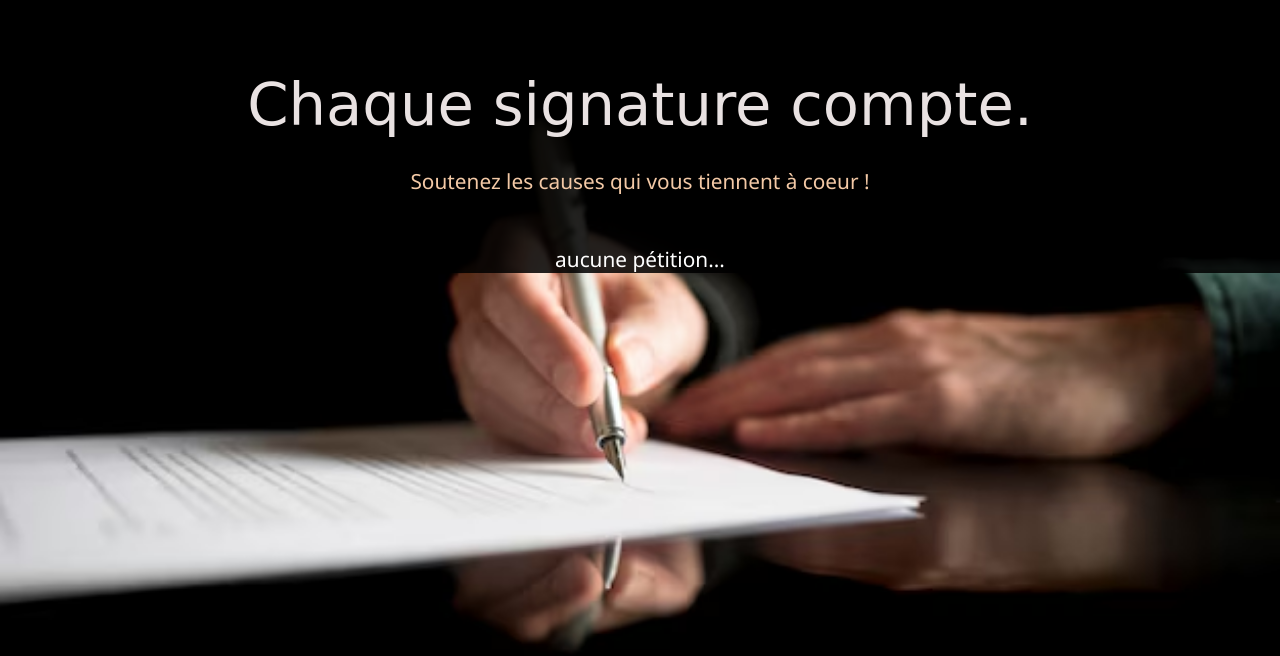
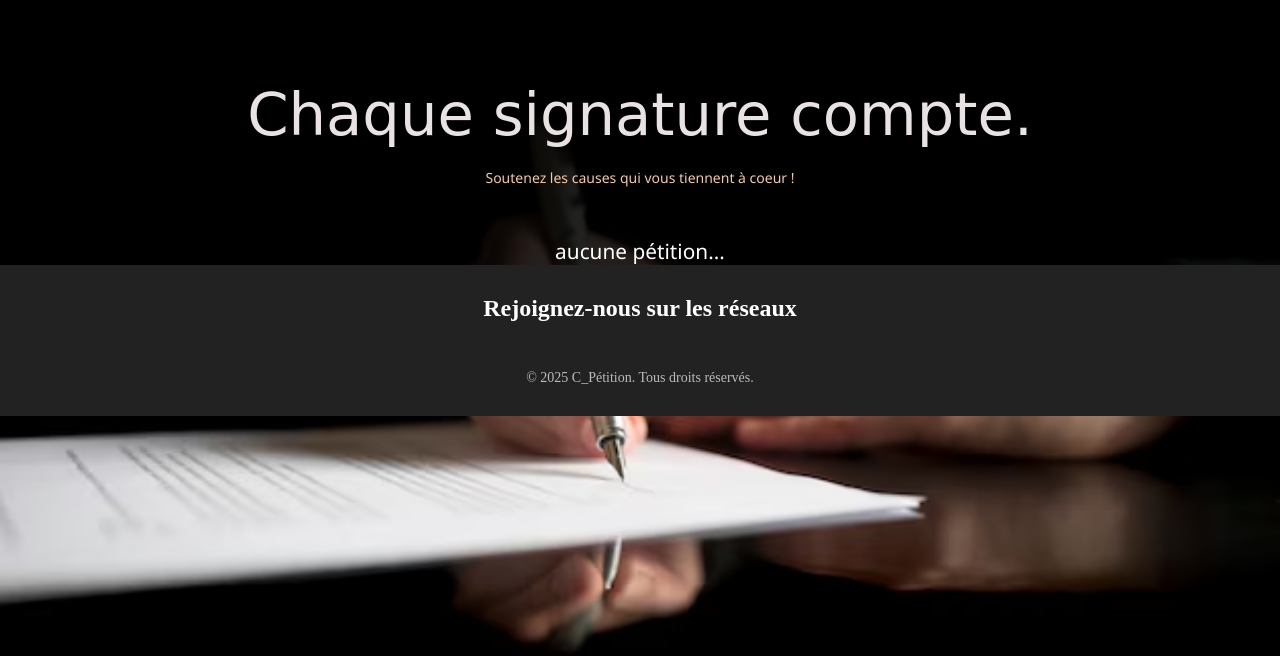
Before and after one commit to Md123etplus/Petition, a PHP site: page /IHM/utilisateur/listePetition.php in a window 1280 px wide. Shown: the part 70-726 px from the top of the page. Run offline with PHP 8.4, Linux system fonts and the light colour scheme; some libraries are stand-ins or nearby versions.

Commit message:
edit petition

```diff
--- a/IHM/utilisateur/ajouterPetition.php
+++ b/IHM/utilisateur/ajouterPetition.php
@@ -14,7 +14,8 @@
                 <input type="text" name="porteurP" id="porteurP" placeholder="Votre nom" required>
 
                 <label for="email">Email:</label>
-                <input type="text" name="email" id="email" placeholder="Votre email" required>
+                <input type="email" name="email" id="email" placeholder="Votre email" required oninput="validateEmail()">
+                <small id="emailError" style="color: red; display: none;">Veuillez entrer une adresse email valide.</small>
 
                 <label for="dateFinP">Date de fin de Publication:</label>
                 <input type="date" name="dateFinP" id="dateFinP" required>
--- /dev/null
+++ b/IHM/utilisateur/include/footer.php
@@ -0,0 +1,15 @@
+<footer>
+    <div class="footer-container">
+        <h2>Rejoignez-nous sur les réseaux</h2>
+        <div class="social-icons">
+            <a href="#" class="social-icon"><i class="fab fa-facebook-f"></i></a>
+            <a href="#" class="social-icon"><i class="fab fa-twitter"></i></a>
+            <a href="#" class="social-icon"><i class="fab fa-instagram"></i></a>
+            <a href="#" class="social-icon"><i class="fab fa-linkedin-in"></i></a>
+        </div>
+        <p>&copy; 2025 C_Pétition. Tous droits réservés.</p>
+    </div>
+</footer>
+
+<!-- FontAwesome pour les icônes -->
+<script src="https://kit.fontawesome.com/your-kit-code.js" crossorigin="anonymous"></script>
--- a/IHM/utilisateur/index.php
+++ b/IHM/utilisateur/index.php
@@ -29,6 +29,8 @@
     <!-- form for adding new petition -->
      <?php include('ajouterPetition.php'); ?>
 
+     <?php include('include/footer.php') ?>
 
+    <script src="/IHM/utilisateur/static/script.js"></script>
 </body>
 </html>
--- a/IHM/utilisateur/listePetition.php
+++ b/IHM/utilisateur/listePetition.php
@@ -24,11 +24,25 @@
             ?>
 
             <div class="petitionContainer">
-                <div class="petition">
+                <form class="petition" action="/Traitement/Utilisateurs.php" method="post">
+                    <input type="number" name="idp" hidden value="<?php echo $petition['IDP'] ?>">
+                <!-- <div > -->
                     <div class="action">
-                        <button><img src="/IHM/utilisateur/static/image/edit.svg" alt="edit"></button>
-                        <button><a href="/Traitement/Utilisateurs.php?deletePetition=deletePetition&idp=<?php echo $petition['IDP'] ?>"><img src="/IHM/utilisateur/static/image/delete-button.svg" alt="edit"></a></button>
+                        <button type="submit" name="sendEditPetition" class="check-btn" style="display: none;">
+                            <!-- <a href="/Traitement/Utilisateurs.php?editPetition=editPetition&idp=<?php //echo $petition['IDP'] ?>"> -->
+                                <img src="/IHM/utilisateur/static/image/check.png" alt="edit">
+                            <!-- </a> -->
+                        </button>
+                        <a class="edit-btn">
+                            <img src="/IHM/utilisateur/static/image/edit.svg" alt="edit">
+                        </a>
+                        <!-- <button> -->
+                            <a href="/Traitement/Utilisateurs.php?deletePetition=deletePetition&idp=<?php echo $petition['IDP'] ?>">
+                                <img src="/IHM/utilisateur/static/image/delete-button.svg" alt="edit">
+                            </a>
+                        <!-- </button> -->
                     </div>
+
 
                     <div class="petitionHeader">
                         <input type="text" name="titre" value="<?php echo $petition['Titre'] ?>" readonly>
@@ -43,13 +57,16 @@
                     <span class="info">
                         <label for="porteurP">Par </label>
                         <input type="text" name="porteurP" id="porteurP" value="<?php echo $petition["PorteurP"] ?>" readonly>
-                        <input type="text" name="email" value="<?php echo "(".$petition["Email"].")" ?>" readonly>
+                        <label>:</label>
+                        <input type="text" name="email" value="<?php echo $petition["Email"] ?>" readonly>
                         <label for="datePublic">, le </label>
                         <input type="date" name="datePublic" id="datePublic" value="<?php echo $petition["DatePublic"] ?>" readonly>
                     </span>
 
                     <a href="/Traitement/Utilisateurs.php?ajoutSignature=ajoutSignature&idp=<?php echo $petition['IDP'] ?>" >Signer</a>
-                </div>
+                <!-- </div> -->
+
+                </form>
             </div>
 
             <?php
@@ -61,5 +78,8 @@
         </div>
     </section>
 
+    <?php include('include/footer.php') ?>
+
+    <script src="/IHM/utilisateur/static/script.js"></script>
 </body>
 </html>
--- /dev/null
+++ b/IHM/utilisateur/static/script.js
@@ -0,0 +1,32 @@
+function validateEmail() {
+    let emailInput = document.getElementById("email");
+    let emailError = document.getElementById("emailError");
+    let emailPattern = /^[a-zA-Z0-9._%+-]+@[a-zA-Z0-9.-]+\.[a-zA-Z]{2,}$/;
+
+    if (!emailPattern.test(emailInput.value)) {
+        emailError.style.display = "block";
+        emailInput.style.border = "1px solid red";
+    } else {
+        emailError.style.display = "none";
+        emailInput.style.border = "1px solid green";
+    }
+}
+
+document.addEventListener("DOMContentLoaded", function () {
+    // Sélectionne tous les boutons "edit"
+    document.querySelectorAll(".edit-btn").forEach(button => {
+        button.addEventListener("click", function () {
+            // Trouver le conteneur parent de la pétition
+            let petitionContainer = this.closest(".petition");
+
+            // Afficher le bouton "check" et masquer le bouton "edit"
+            petitionContainer.querySelector(".check-btn").style.display = "inline-block";
+            this.style.display = "none";
+
+            // Rendre les champs éditables
+            petitionContainer.querySelectorAll("input, textarea").forEach(field => {
+                field.removeAttribute("readonly");
+            });
+        });
+    });
+});
--- a/IHM/utilisateur/static/style.css
+++ b/IHM/utilisateur/static/style.css
@@ -227,12 +227,13 @@ header .navbar{
     margin-right: 25px;
 }
 
-.petition .action button{
-    padding: 3px 6px;
+.petition .action a, .petition .action button{
+    padding: 3px 7px;
     border-radius: 4px;
+    background-color: #f3c9a6;
 }
 
-.petition .action button img{
+.petition .action a img, .petition .action button img{
     width: 20px;
     height: 20px;
 }
@@ -274,7 +275,7 @@ header .navbar{
     flex-direction: row;
     justify-content: center;
     gap: 25px;
-    margin-top: 25px;
+    margin-top: 25px; margin-bottom: 25px;
 }
 
 .signContainer{
@@ -286,3 +287,43 @@ header .navbar{
     border: 2px solid #D46F4D;
     border-radius: 20px;
 }
+
+
+
+
+
+footer {
+    background-color: #222;
+    color: white;
+    text-align: center;
+    padding: 30px 0;
+}
+
+.footer-container {
+    max-width: 800px;
+    margin: auto;
+}
+
+.social-icons {
+    margin: 15px 0;
+}
+
+.social-icon {
+    display: inline-block;
+    margin: 0 10px;
+    font-size: 20px;
+    color: white;
+    text-decoration: none;
+    transition: transform 0.3s ease, color 0.3s ease;
+}
+
+.social-icon:hover {
+    transform: scale(1.2);
+    color: #1da1f2; /* Bleu clair, à adapter selon le réseau social */
+}
+
+p {
+    font-size: 14px;
+    margin-top: 10px;
+    color: #bbb;
+}
```
Also changed, not shown: IHM/utilisateur/ajoutSignature.php (+6 -1 lines), IHM/utilisateur/static/image/check.png (added).
